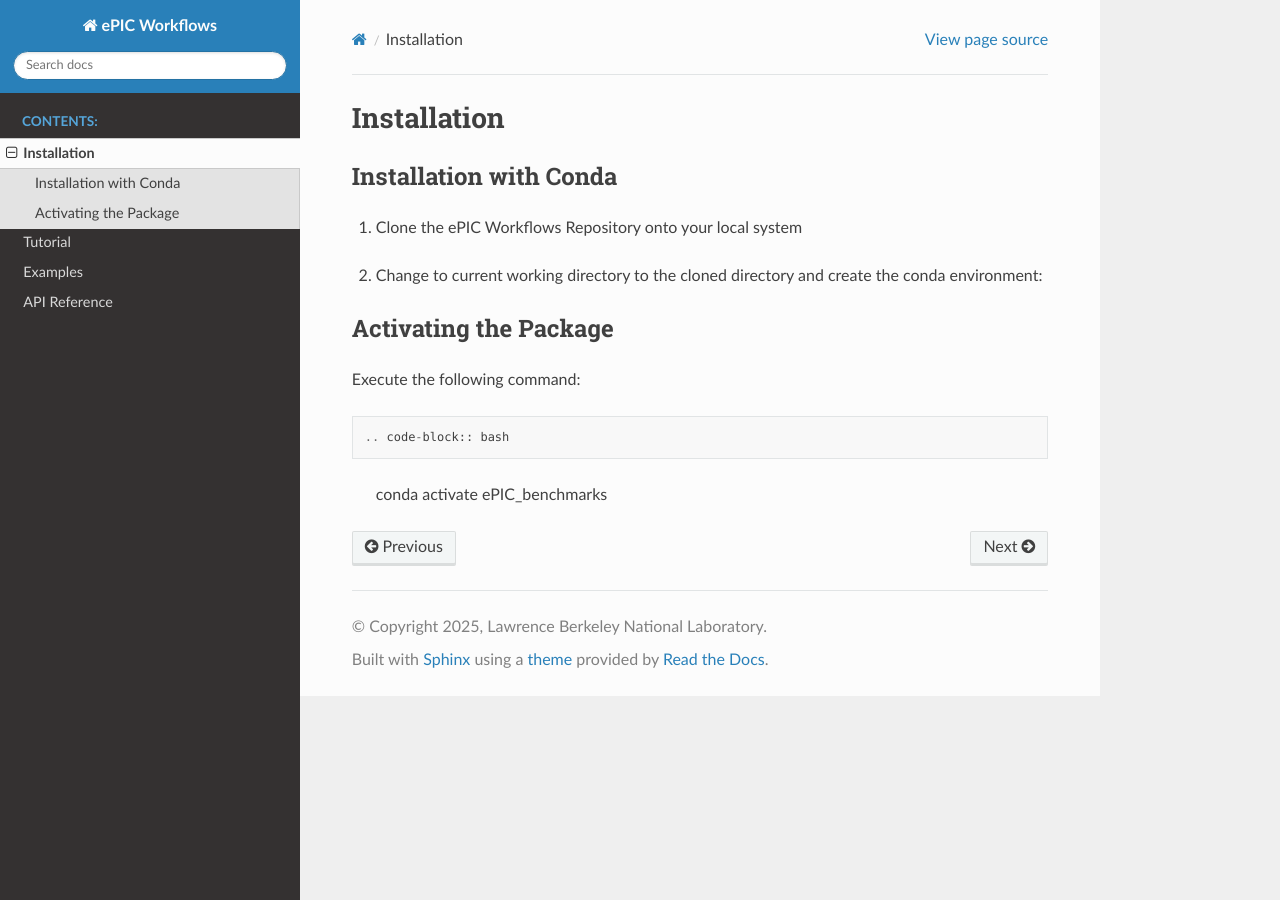
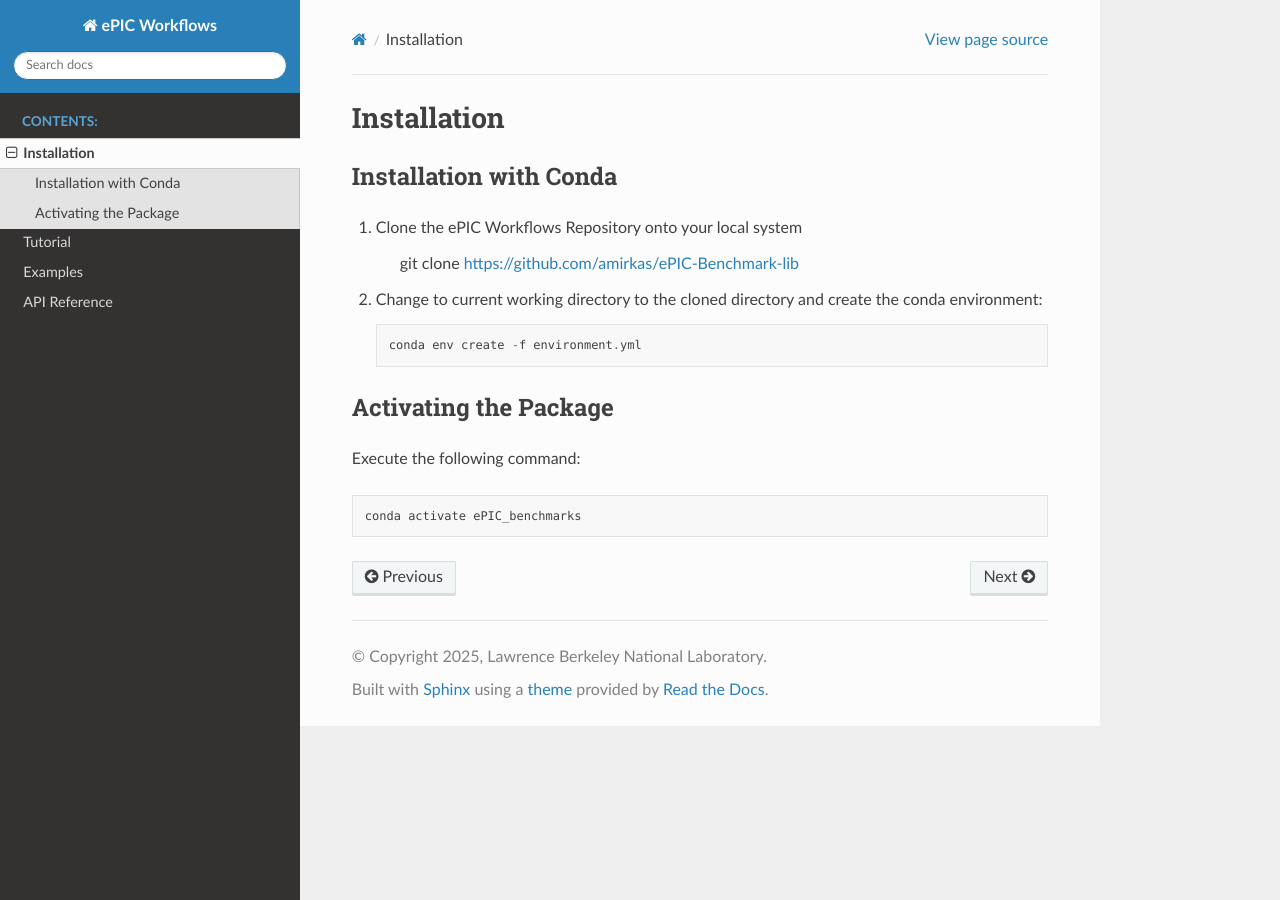
Before and after one commit to amirkas/ePIC-Benchmark-lib, a Sphinx documentation site: the page built from docs/installation.rst, in a window 1280 px wide. Built offline with Sphinx 7.4.7 and the Read the Docs theme 3.1.0, drawn with Linux system fonts in a browser that asks for light colours.

Commit message:
checking bash code blocks

```diff
--- a/docs/guide.rst
+++ b/docs/guide.rst
@@ -399,7 +399,7 @@ A **Workflow Script** is defined with methods that are wrapped by 3 different ty
 
 * **python_app** An app that executes a python function.
 
-* **join_app** An app that returns the futures of multiple **bash_app's** and/or **python_app's**.
+* **join_app** An app that returns the futures of multiple **bash_apps** and/or **python_apps**.
 
 App Futures
 -----------
--- a/docs/installation.rst
+++ b/docs/installation.rst
@@ -7,12 +7,10 @@ Installation with Conda
 
 1. Clone the ePIC Workflows Repository onto your local system
 
-.. code-block:: bash
     git clone https://github.com/amirkas/ePIC-Benchmark-lib
 
 2. Change to current working directory to the cloned directory and create the conda environment::
 
-.. code-block:: bash
     conda env create -f environment.yml
 
 Activating the Package
@@ -20,5 +18,4 @@ Activating the Package
 
 Execute the following command::
 
-.. code-block:: bash
     conda activate ePIC_benchmarks
```
